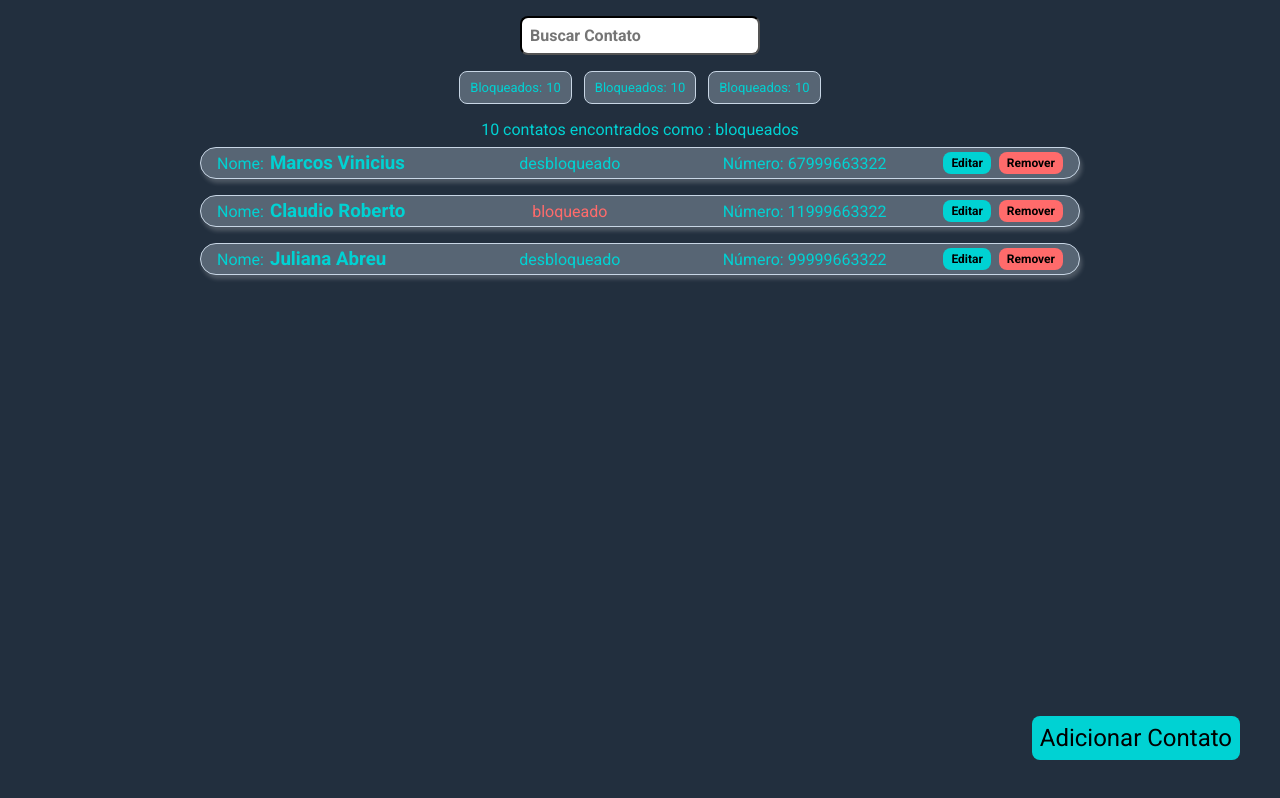
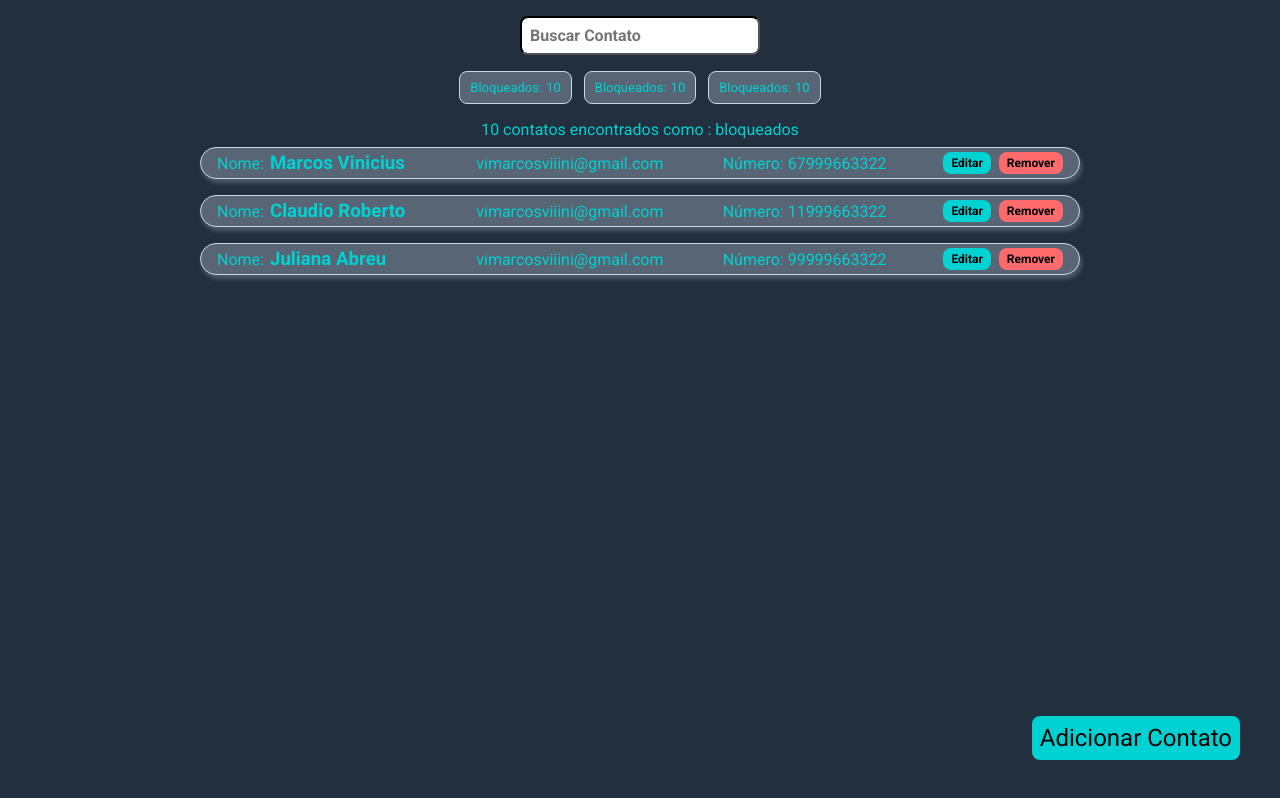
Before and after one commit to MarcosVSRamos/Exercicio-M32-lista-contatos-redux, a React (Create React App) app: page / in a window 1280 px wide. Built offline with nearby package versions, Linux system fonts and the light colour scheme.

Commit message:
removendo a prop status e adicionando email

```diff
--- a/src/Containers/ListaDeContatos/index.tsx
+++ b/src/Containers/ListaDeContatos/index.tsx
@@ -5,17 +5,17 @@ const contatos = [
   {
     nome: 'Marcos Vinicius',
     numero: 67999663322,
-    status: 'desbloqueado'
+    email: 'vimarcosviiini@gmail.com'
   },
   {
     nome: 'Claudio Roberto',
     numero: 11999663322,
-    status: 'bloqueado'
+    email: 'vimarcosviiini@gmail.com'
   },
   {
     nome: 'Juliana Abreu',
     numero: 99999663322,
-    status: 'desbloqueado'
+    email: 'vimarcosviiini@gmail.com'
   }
 ]
 
@@ -26,7 +26,7 @@ const ListaDeContatos = () => {
       <ul>
         {contatos.map((c) => (
           <li key={c.numero}>
-            <Contato nome={c.nome} numero={c.numero} status={c.status} />
+            <Contato nome={c.nome} numero={c.numero} email={c.email} />
           </li>
         ))}
       </ul>
--- a/src/components/Contato/index.tsx
+++ b/src/components/Contato/index.tsx
@@ -4,11 +4,11 @@ import { Botao } from '../../styles'
 
 type Props = {
   nome: string
-  status: string
+  email: string
   numero: number
 }
 
-const Contato = ({ nome, numero, status }: Props) => {
+const Contato = ({ nome, numero, email }: Props) => {
   const [estaEditanto, setEstaEditando] = useState(false)
 
   return (
@@ -19,7 +19,7 @@ const Contato = ({ nome, numero, status }: Props) => {
             Nome: <h3>{nome}</h3>
           </p>
         </S.Nome>
-        <S.Tag status={status}>{status}</S.Tag>
+        <S.Tag>{email}</S.Tag>
         <p>
           Número: <span>{numero}</span>
         </p>
--- a/src/components/Contato/styles.ts
+++ b/src/components/Contato/styles.ts
@@ -1,17 +1,6 @@
 import styled from 'styled-components'
 import variaveis from '../../styles/variaveis'
 import { Botao } from '../../styles'
-
-type TagProps = {
-  status?: string
-}
-function retornaCorDeFundo(props: TagProps): string {
-  if ('status' in props) {
-    if (props.status === 'bloqueado') return variaveis.corVermelha
-  }
-
-  return variaveis.textoPrincipal
-}
 
 export const Div = styled.div`
   display: flex;
@@ -35,10 +24,12 @@ export const Card = styled.div`
   margin-bottom: 8px;
 `
 
-export const Tag = styled.span<TagProps>`
+export const Tag = styled.span`
   width: 208px;
+  max-width: 100%;
+  word-wrap: break-word;
+  overflow-wrap: break-word;
   text-align: center;
-  color: ${(props) => retornaCorDeFundo(props)};
 `
 
 export const BotaoSalvar = styled(Botao)`
@@ -51,6 +42,8 @@ export const BotaoCancelar = styled(Botao)`
 export const Nome = styled.label`
   width: 200px;
   max-width: 100%;
+  word-wrap: break-word;
+  overflow-wrap: break-word;
 
   p {
     display: flex;
```
